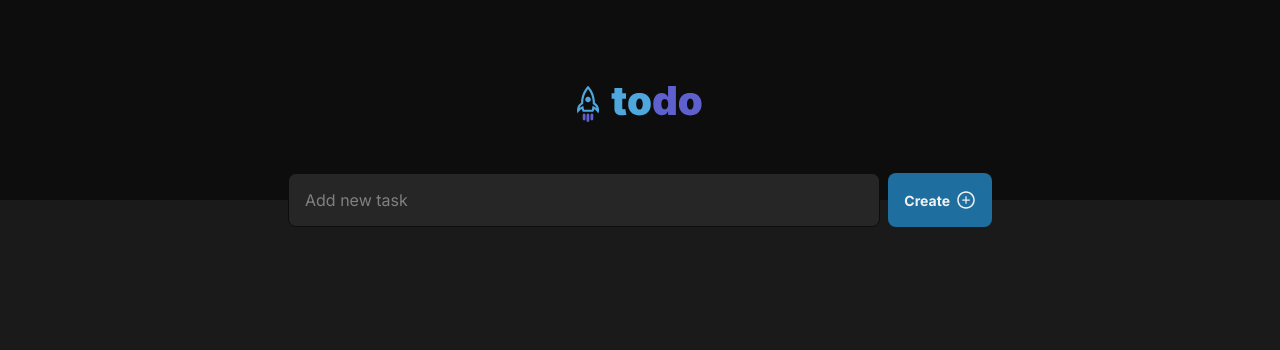
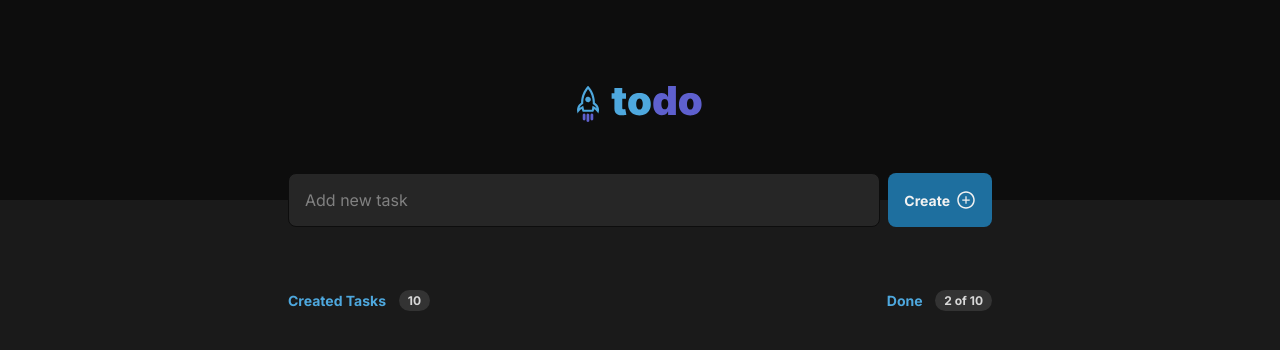
Before and after one commit to FernandoAdelinoSilva/react-to-do-list, a React (Vite) app: page / in a window 1280 px wide. Shown: the top 350 px of the page. Built offline with nearby package versions, Linux system fonts and the light colour scheme.

Commit message:
feat: styles for tasks header

```diff
--- a/src/App.tsx
+++ b/src/App.tsx
@@ -1,9 +1,11 @@
 import { Header } from './components/Header';
+import { Tasks } from './components/Tasks';
 
 function App() {
   return (
     <>
       <Header />
+      <Tasks />
     </>
   );
 }
--- /dev/null
+++ b/src/components/Tasks/index.tsx
@@ -0,0 +1,18 @@
+import styles from './tasks.module.css';
+
+export function Tasks() {
+  return (
+    <section className={styles.tasks}>
+      <header className={styles.header}>
+        <div>
+          <p>Created Tasks</p>
+          <span>10</span>
+        </div>
+        <div>
+          <p>Done</p>
+          <span>2 of 10</span>
+        </div>
+      </header>
+    </section>
+  );
+}
--- /dev/null
+++ b/src/components/Tasks/tasks.module.css
@@ -0,0 +1,35 @@
+.tasks {
+  width: 100%;
+  max-width: 46rem;
+  margin: 0 auto;
+  margin-top: 5.625rem;
+  padding: 0 1rem;
+}
+
+.header {
+  display: flex;
+  align-items: center;
+  justify-content: space-between;
+  margin-top: 1.5rem;
+}
+
+.header div {
+  display: flex;
+  align-items: center;
+  gap: 0.8rem;
+}
+
+.header p {
+  color: var(--blue);
+  font-size: 0.875rem;
+  font-weight: 700;
+}
+
+.header span {
+  background: var(--gray-400);
+  color: var(--gray-200);
+  padding: 3px 9px;
+  border-radius: 999px;
+  font-size: 0.75rem;
+  font-weight: 700;
+}
```
